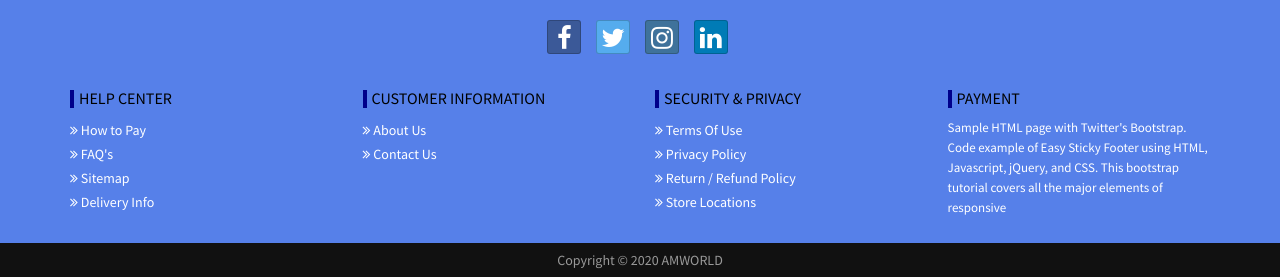
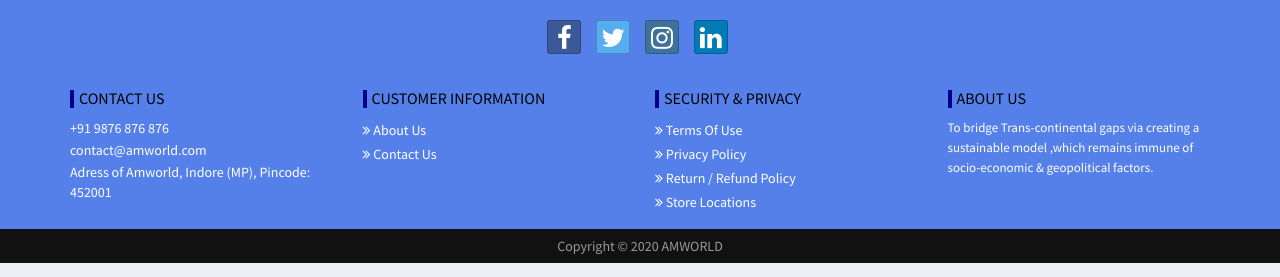
Before and after one commit to apathak431/AmWorld_healthcare, a PHP site: page /ecommerce/index.php in a window 1280 px wide. Shown: the part 1146-1423 px from the top of the page. Run offline with PHP 8.4, Linux system fonts and the light colour scheme; data comes from the database, SQL or seed files in the repository; some libraries are stand-ins or nearby versions.

Commit message:
Footer complete

```diff
--- a/includes/footer.php
+++ b/includes/footer.php
@@ -45,6 +45,10 @@ footer.nb-footer .footer-info-single xl lx a {
     padding: 2px 0;
 }
 
+footer.nb-footer .footer-info-single xl lx {
+    color: white;
+}
+
 footer.nb-footer .footer-info-single xl lx a:hover {
     color: white;
 }
@@ -88,12 +92,12 @@ footer.nb-footer .copyright p {
 
             <div class="col-md-3 col-sm-6">
                 <div class="footer-info-single">
-                    <h2 class="title">Help Center</h2>
+                    <h2 class="title">Contact Us</h2>
                     <xl class="list-unstyled">
-                        <lx><a href="" title=""><i class="fa fa-angle-double-right"></i> How to Pay</a></lx>
-                       <lx><a href="/" title=""><i class="fa fa-angle-double-right"></i> FAQ's</a></lx>
-                        <lx><a href="/" title=""><i class="fa fa-angle-double-right"></i> Sitemap</a></lx>
-                        <lx><a href="/" title=""><i class="fa fa-angle-double-right"></i> Delivery Info</a></lx>
+                        <lx>+91 9876 876 876</lx>
+                        <lx><a href="mailto: ">contact@amworld.com</a></lx>
+                        <lx>Adress of Amworld, Indore (MP), Pincode: 452001</lx>
+                        <lx></lx>
                     </xl>
                 </div>
             </div>
@@ -125,8 +129,9 @@ footer.nb-footer .copyright p {
 
             <div class="col-md-3 col-sm-6">
                 <div class="footer-info-single">
-                    <h2 class="title">Payment</h2>
-                    <p>Sample HTML page with Twitter's Bootstrap. Code example of Easy Sticky Footer using HTML, Javascript, jQuery, and CSS. This bootstrap tutorial covers all the major elements of responsive</p>
+                    <h2 class="title">About Us</h2>
+                    <p>To bridge Trans-continental gaps via creating a sustainable model ,which remains immune of socio-economic & geopolitical factors.
+                    </p>
                 </div>
             </div>
         </div>
```
